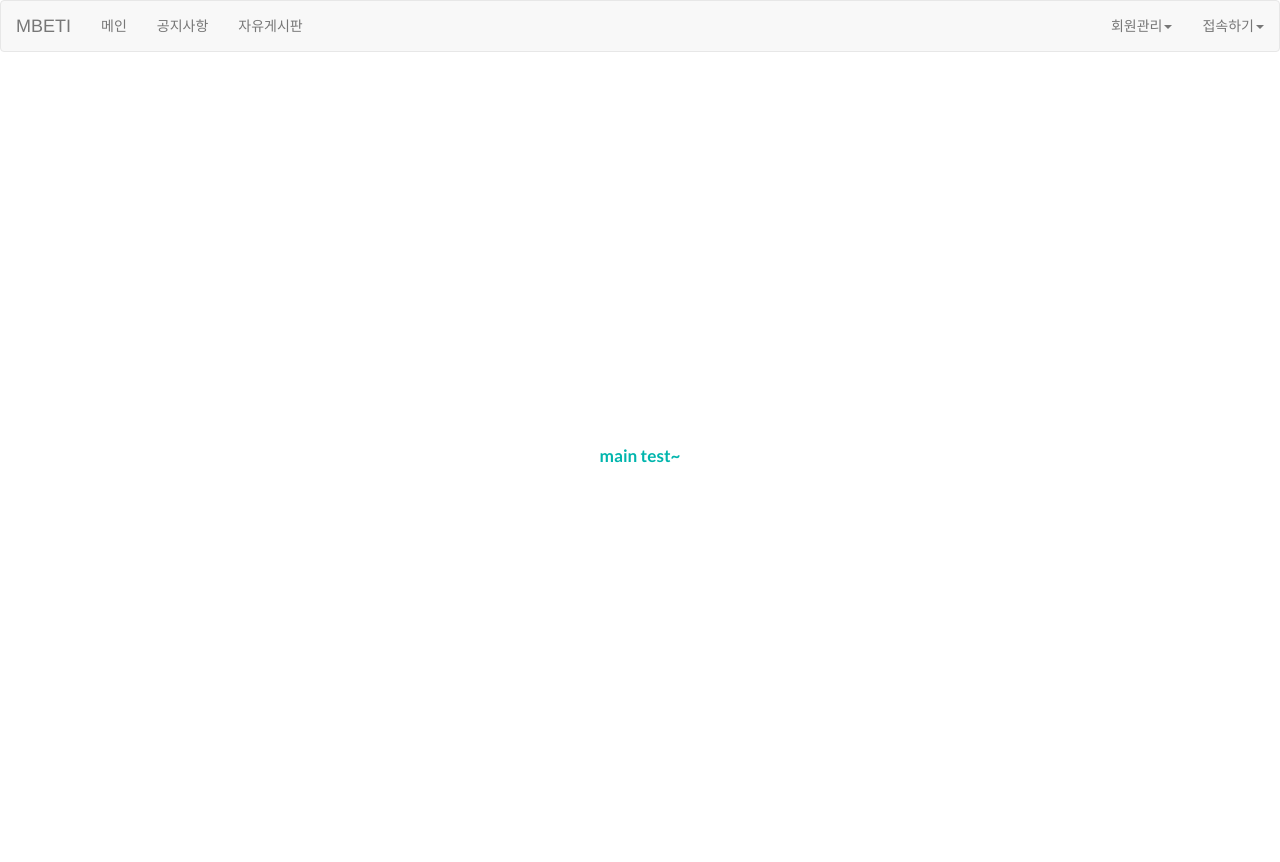
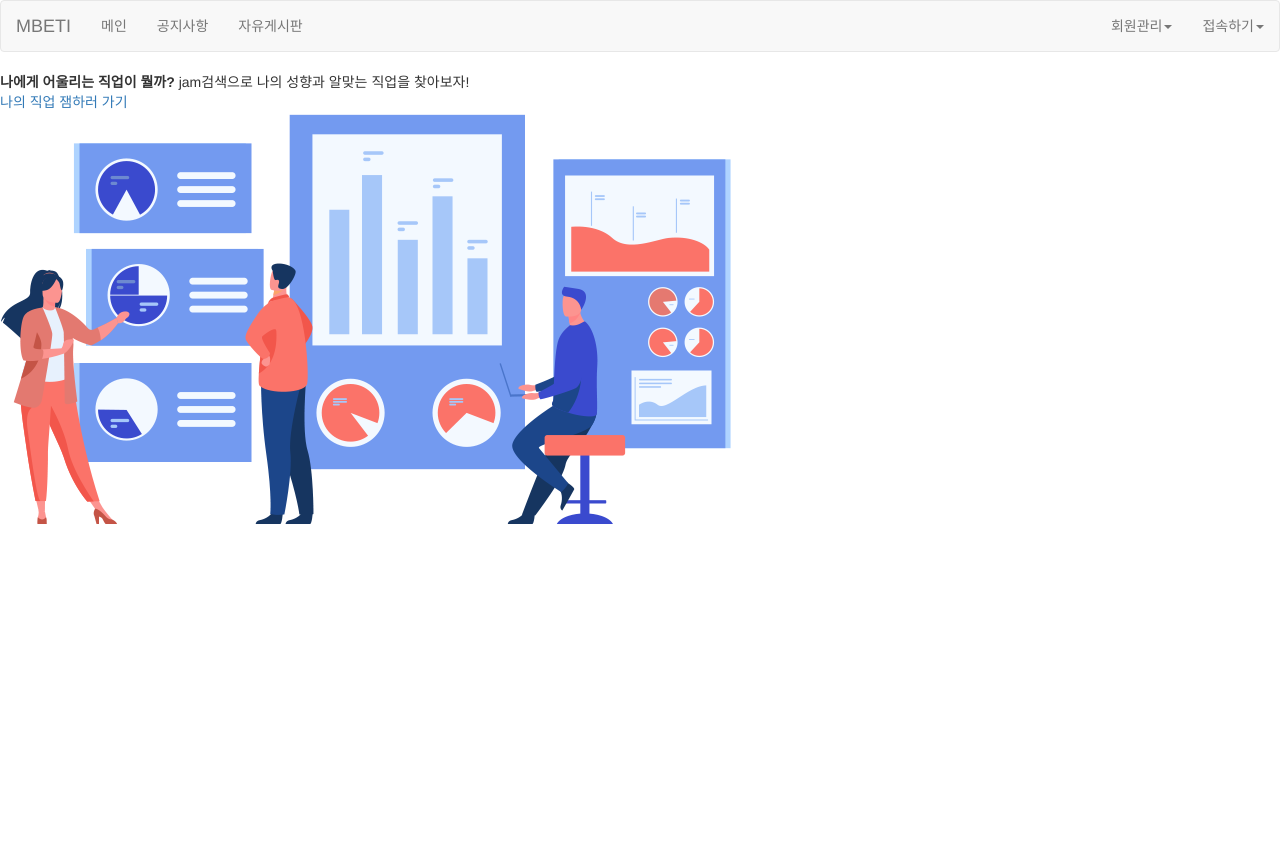
Before and after one commit to sungyeounju/FNTJ, a Java web app: page /main in a window 1280 px wide. After the commit the page ends 524 px from the top, so only its background shows below. Run offline with Spring Boot 4, a stand-in JSP engine, Linux system fonts and the light colour scheme; the project's own start-up code is not run, and a stand-in starts its controllers and pages; some libraries are stand-ins or nearby versions.

Commit message:
main ver01

```diff
--- a/mbeti/src/main/webapp/WEB-INF/views/main.jsp
+++ b/mbeti/src/main/webapp/WEB-INF/views/main.jsp
@@ -7,49 +7,41 @@
 <head>
 <meta charset="UTF-8">
 <title>게시판 페이지</title>
-<!-- css 가져오기 -->
 <link rel="stylesheet" type="text/css"	href="/resources/semantic.min.css">
-
-<style type="text/css">
-body {
-	background-color: #DADADA;
-}
-
-body>.grid {
-	height: 100%;
-}
-
-.image {
-	margin-top: -100px;
-}
-
-.column {
-	max-width: 1000px;
-}
-
-.view_btn {
-	cursor: pointer;
-}
-</style>
 </head>
 
 <body>
-<jsp:include page="header.jsp"></jsp:include>
+	<!-- header  -->
+	<jsp:include page="header.jsp"></jsp:include>
+	<!-- header  -->
 
-	<div class="ui middle aligned center aligned grid">
-		<div class="column">
-			<h2 class="ui teal image header">main test~</h2>
-			<div class="ui large form">
-				<div class="ui error message"></div>
+	<!-- main -->
 
+	<div class="main-wrap">
+		<div class="layout">
+			<div class="main-txt">
+				<div class="title-box">
+					<strong class="title-b">나에게 어울리는</strong>
+					<strong class="title-b"><span>직업</span>이 뭘까?</strong>
+					<span class="title-s"><span class="font-s">jam</span>검색으로 나의 성향과 알맞는 직업을 찾아보자!</span>
+					<div class="btn-box">
+						<a href="#n" class="btn-jam">나의 직업 잼하러 가기</a>
+					</div>
+				</div>
+			</div>
+			<div class="main-img">
+				<img src="/resources/images/main_img01.png">
 			</div>
 		</div>
+
 	</div>
 
+	<!-- main -->
 
-		    <script src="resources/jquery3.3.1.min.js"></script>
+
+    <script src="resources/jquery3.3.1.min.js"></script>
     <script src="resources/semantic.min.js"></script>
-    	<script src="/resources/js/bootstrap.js"></script>
+   	<script src="/resources/js/bootstrap.js"></script>
 </body>
 
 </html>
```
